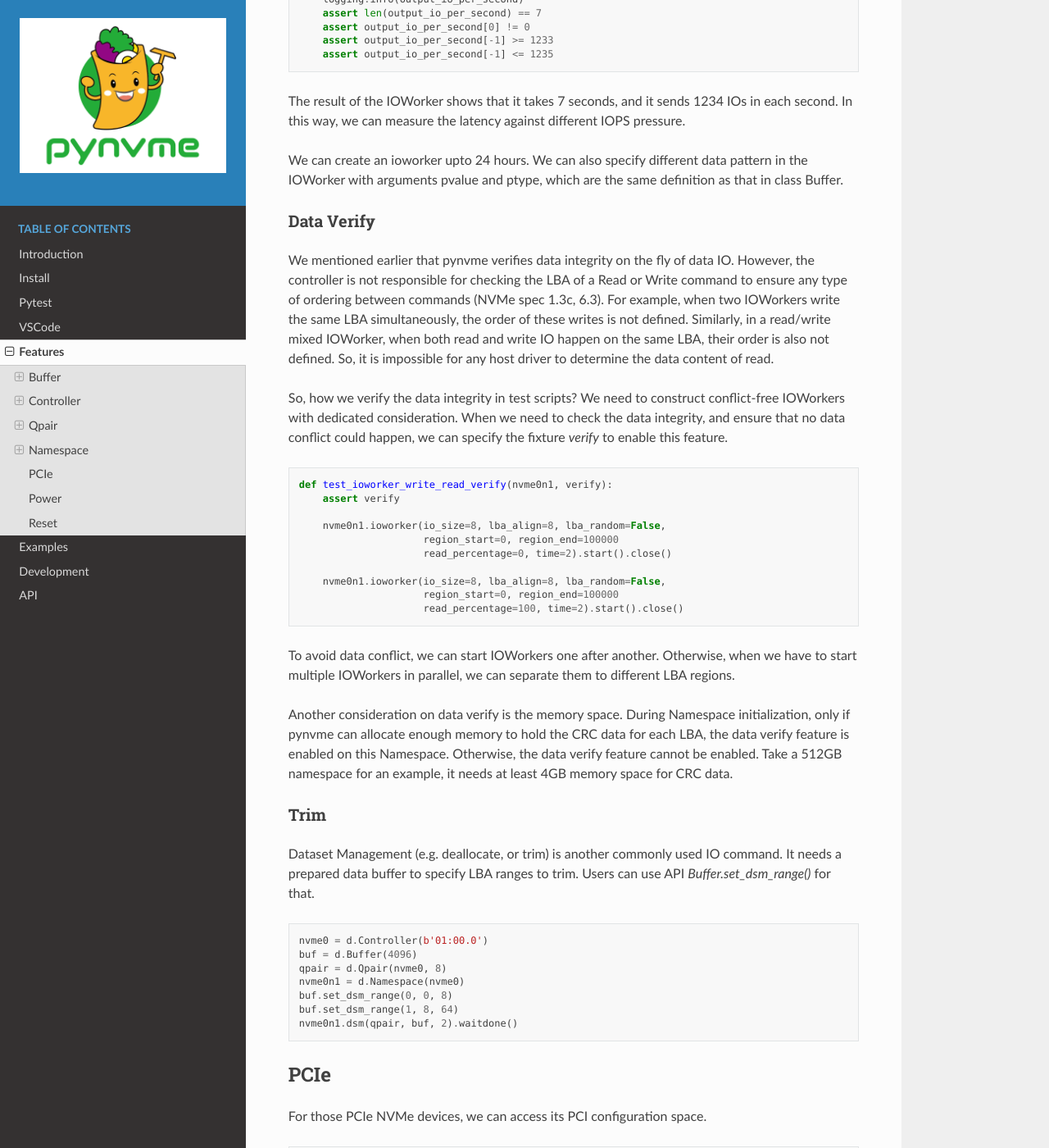
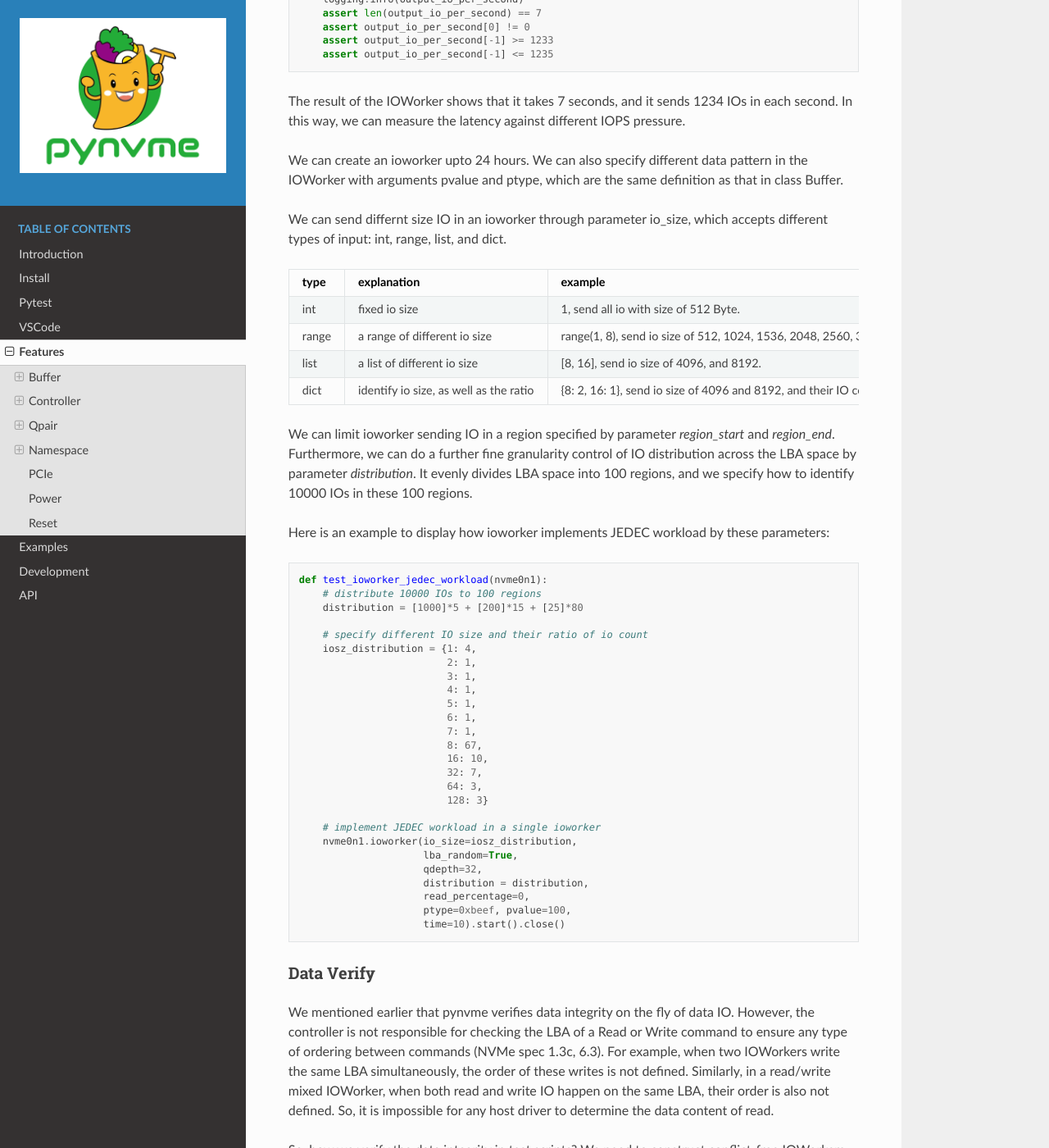
Before and after one commit to pynvme/pynvme, a Sphinx documentation site: the page built from doc/features.rst, in a window 1280 px wide and 1400 px high, scrolled down 11385 px. Shown: the whole window at 82% size. Built offline with Sphinx 7.4.7 and the Read the Docs theme 2.0.0, drawn with Linux system fonts in a browser that asks for light colours.

```diff
--- a/doc/features.rst
+++ b/doc/features.rst
@@ -523,6 +523,60 @@ The result of the IOWorker shows that it takes 7 seconds, and it sends 1234 IOs
 
 We can create an ioworker upto 24 hours. We can also specify different data pattern in the IOWorker with arguments pvalue and ptype, which are the same definition as that in class Buffer.
 
+We can send differnt size IO in an ioworker through parameter io_size, which accepts different types of input: int, range, list, and dict.
+
+.. list-table::
+   :header-rows: 1
+
+   * - type
+     - explanation
+     - example
+   * - int
+     - fixed io size
+     - 1, send all io with size of 512 Byte.
+   * - range
+     - a range of different io size
+     - range(1, 8), send io size of 512, 1024, 1536, 2048, 2560, 3072, and 3584.
+   * - list
+     - a list of different io size
+     - [8, 16],  send io size of 4096, and 8192.
+   * - dict
+     - identify io size, as well as the ratio
+     - {8: 2, 16: 1}, send io size of 4096 and 8192, and their IO count ratio is 2:1.
+
+We can limit ioworker sending IO in a region specified by parameter `region_start` and `region_end`. Furthermore, we can do a further fine granularity control of IO distribution across the LBA space by parameter `distribution`. It evenly divides LBA space into 100 regions, and we specify how to identify 10000 IOs in these 100 regions.
+
+Here is an example to display how ioworker implements JEDEC workload by these parameters:
+
+.. code-block:: python
+
+   def test_ioworker_jedec_workload(nvme0n1):
+       # distribute 10000 IOs to 100 regions
+       distribution = [1000]*5 + [200]*15 + [25]*80
+
+       # specify different IO size and their ratio of io count
+       iosz_distribution = {1: 4,
+                            2: 1,
+                            3: 1,
+                            4: 1,
+                            5: 1,
+                            6: 1,
+                            7: 1,
+                            8: 67,
+                            16: 10,
+                            32: 7,
+                            64: 3,
+                            128: 3}
+
+       # implement JEDEC workload in a single ioworker
+       nvme0n1.ioworker(io_size=iosz_distribution,
+                        lba_random=True,
+                        qdepth=32,
+                        distribution = distribution,
+                        read_percentage=0,
+                        ptype=0xbeef, pvalue=100,
+                        time=10).start().close()
+
 
 Data Verify
 ^^^^^^^^^^^
--- a/driver_test.py
+++ b/driver_test.py
@@ -1313,6 +1313,7 @@ def test_ioworker_iosize_inputs(nvme0n1):
 
 @pytest.mark.skip("testing")
 def test_ioworker_jedec_workload(nvme0n1):
+    d.srand(0x58e7f337)
     distribution = [1000]*5 + [200]*15 + [25]*80
     iosz_distribution = {1: 4,
                          2: 1,
@@ -1350,12 +1351,12 @@ def test_ioworker_distribution(nvme0n1, repeat):
                          lba_random=True, qdepth=64,
                          distribution = distribution,
                          read_percentage=100, time=10).start().close()
-    logging.info(r)
+    logging.debug(r)
 
     r = nvme0n1.ioworker(io_size=8, lba_align=8,
                          lba_random=True, qdepth=64,
                          read_percentage=100, time=10).start().close()
-    logging.info(r)
+    logging.debug(r)
 
 
 def test_ioworker_simplified_context(nvme0n1):
```
Also changed, not shown: doc/pytest.rst (+15 -0 lines), 2 other files.
